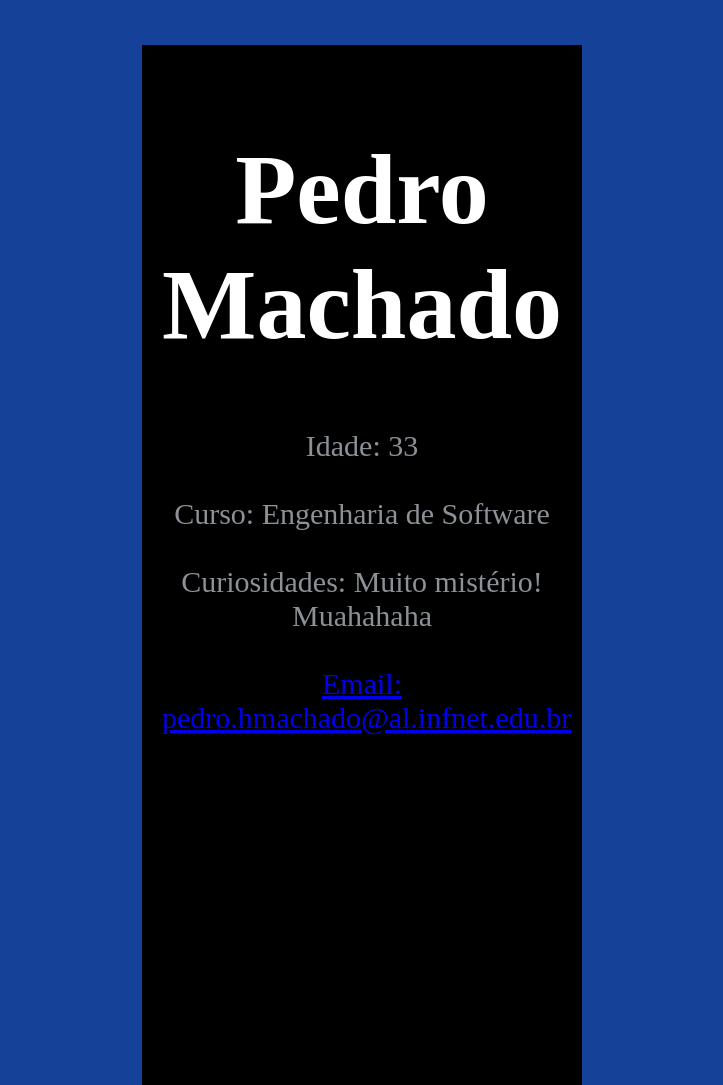
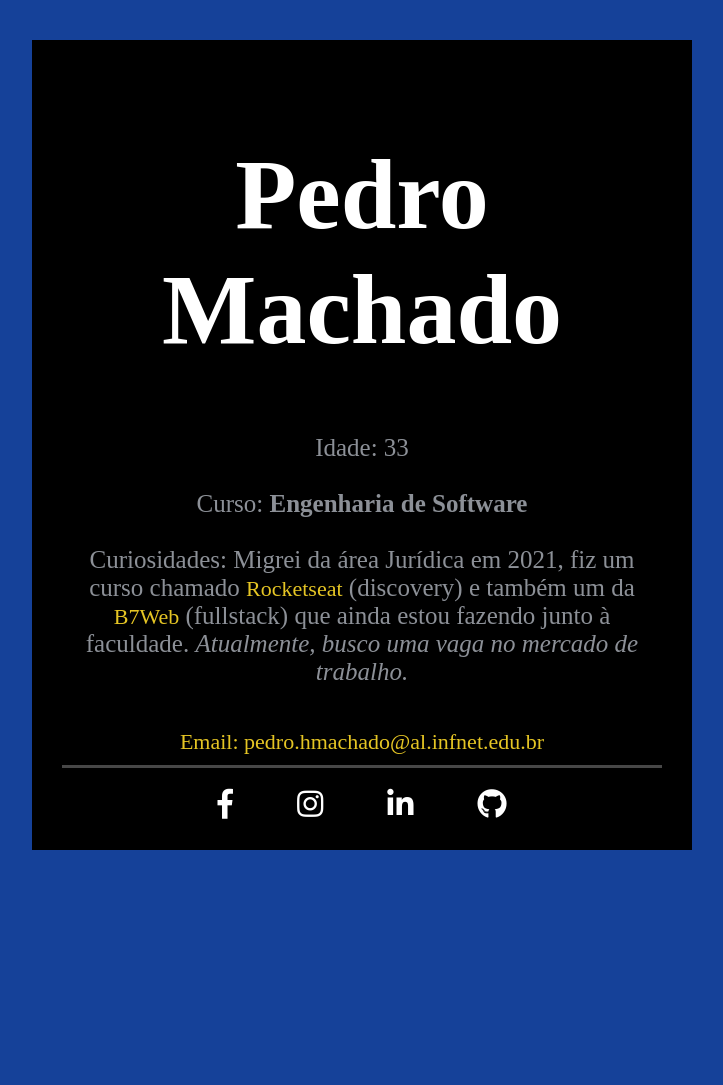
Before and after one commit to peddMachado/myPage, a plain HTML site: page index.html in a window 1280 px wide. Shown: the whole page, without its empty margins (286-1009 px from the left). After the commit the page ends 851 px from the top, so only its background shows below. Drawn offline with Linux system fonts and the light colour scheme.

Commit message:
Modifiquei Links e melhorei o footer

```diff
--- a/index.html
+++ b/index.html
@@ -6,17 +6,31 @@
   <meta name="viewport" content="width=device-width">
   <title>replit</title>
   <link href="style.css" rel="stylesheet" type="text/css" />
+  <link rel="stylesheet" href="https://use.fontawesome.com/releases/v5.3.1/css/all.css" integrity="sha384-mzrmE5qonljUremFsqc01SB46JvROS7bZs3IO2EmfFsd15uHvIt+Y8vEf7N7fWAU" crossorigin="anonymous">
 </head>
 
 <body>
-  <div class="primeira">
+<div class="primeira">
+  <header>
     <h1>Pedro Machado</h1>
+  </header>
+  <article>
     <p>Idade: 33<br>
-      <br>Curso: Engenharia de Software<br>
-      <br>Curiosidades: Muito mistério! Muahahaha<br>
-      <br><a href="#">Email: pedro.hmachado@al.infnet.edu.br</a>
+    <br>Curso: <strong>Engenharia de Software</strong><br>
+    <br>Curiosidades: Migrei da área Jurídica em 2021, fiz um curso chamado <a href="https://www.rocketseat.com.br/">Rocketseat</a> (discovery) e também um da <a href="https://b7web.com.br/">B7Web</a> (fullstack) que ainda estou fazendo junto à faculdade. <em>Atualmente, busco uma vaga no mercado de trabalho.</em><br>
     </p>
-  </div>
+    <br><a href="#">Email: pedro.hmachado@al.infnet.edu.br</a>
+  </article>
+  <footer>
+    <div class="footer_nav">
+   <a target="_blank" href="https://www.facebook.com/pedrohenrique.goncalvesmachado.7/"><i
+    class="fab fa-facebook-f"></i></a>
+   <a target="_blank" href="https://www.instagram.com/ped_machado/"><i class="fab fa-instagram">    </i></a>
+   <a target="_blank" href="https://www.linkedin.com/in/pedro-machado-346601230/"><i class="fab
+   fa-linkedin-in"></i></a>
+   <a target="_blank" href="https://github.com/PedMachado"><i class="fab fa-github"></i></a>
+  </footer>
+</div>
 
   <!--  ******* REPOSITÓRIO CRIADO ***********
   https://github.com/PedMachado/MyPage
--- a/style.css
+++ b/style.css
@@ -5,13 +5,13 @@ html, body {
 }
 
 .primeira {
-  width: 400px;
-  height: 1000px;
+  width: 600px;
+  height: 750px;
   background-color: #000;
-  padding: 20px;
+  padding: 30px;
   color: #fff;
   margin: 0 auto;
-  margin-top: 45px;
+  margin-top: 40px;
   text-align: center;
 }
 
@@ -22,5 +22,22 @@ html, body {
 
 .primeira p {
   color: #8c9097;
-  font-size: 30px;
+  font-size: 25px;
 }
+
+.primeira a {
+  text-decoration: none;
+  font-size: 22px;
+  color: #e5c524;
+}
+footer {
+width: 100%;
+margin-top: 10px;
+padding: 20px 0px;
+border-top: 3px solid #474747;
+}
+.footer_nav a {
+font-size: 30px;
+padding: 30px;
+color: #fff;
+}
```
